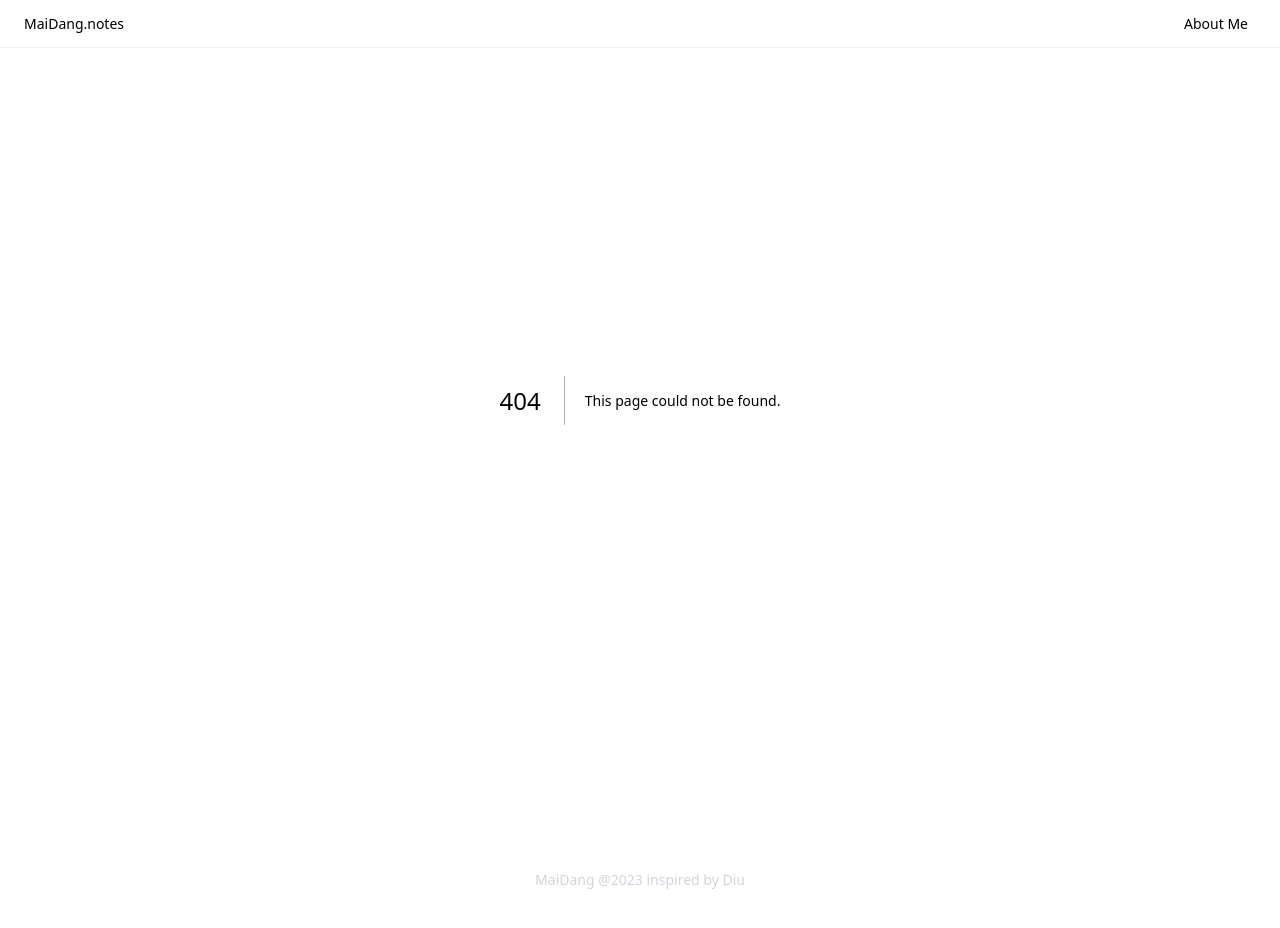
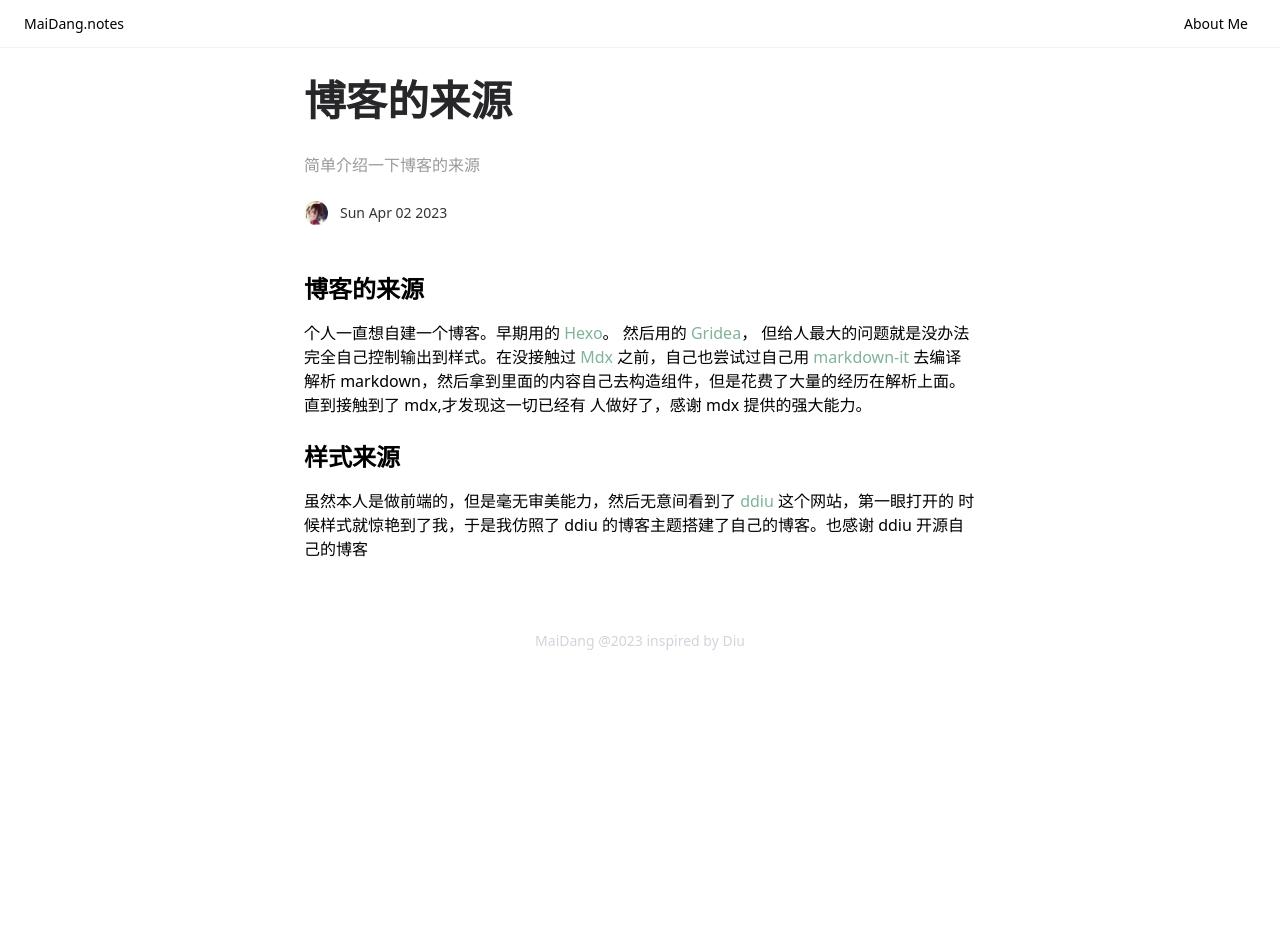
Before and after one commit to Maidang1/website, a Next.js app: page /jian-dan-jie-shao-yi-xia-bo-ke-de-lai-yuan in a window 1280 px wide. Before the commit this address had no page. Shown: the top 928 px of the page. After the commit the page ends 800 px from the top, so only its background shows below. Built offline with nearby package versions, Linux system fonts and the light colour scheme.

Commit message:
更新 「博客来源文章」

```diff
--- a/data/post.ts
+++ b/data/post.ts
@@ -1 +1,12 @@
-export const postsData =[{"title":"zustand 原理介绍","link":"/my-mdx-page","summary":"浅浅的阅读了一下 zustand 的原理，简单总结一下吧"},{"title":"zustand实现原理wo实现","summary":"暂无简介","link":"/zustand-shi-xian-yuan-li-wo-shi-xian"}]
+export const postsData = [
+  {
+    title: "博客的来源",
+    summary: "简单介绍一下博客的来源",
+    link: "/jian-dan-jie-shao-yi-xia-bo-ke-de-lai-yuan",
+  },
+  {
+    title: "zustand 原理介绍",
+    link: "/my-mdx-page",
+    summary: "浅浅的阅读了一下 zustand 的原理，简单总结一下吧",
+  },
+];
--- a/mdx-custom-components/index.tsx
+++ b/mdx-custom-components/index.tsx
@@ -2,3 +2,4 @@ export { H1, H2 } from "./header";
 export { Li } from "./li";
 export { Code } from "./code";
 export { Blockquote } from "./blockquote";
+export { Alink } from "./link";
--- /dev/null
+++ b/mdx-custom-components/link/index.tsx
@@ -0,0 +1,16 @@
+import Link from "next/link";
+import styles from "./styled.module.css";
+
+interface AlinkProps {
+  children: React.ReactElement;
+  href: string;
+}
+
+export const Alink = (props: any) => {
+  const { href, children } = props as AlinkProps;
+  return (
+    <Link href={href} className={styles.link}>
+      {children}
+    </Link>
+  );
+};
--- /dev/null
+++ b/mdx-custom-components/link/styled.module.css
@@ -0,0 +1,6 @@
+.link {
+  @apply text-color-main;
+}
+.link:hover {
+  text-decoration: underline;
+}
--- /dev/null
+++ b/pages/jian-dan-jie-shao-yi-xia-bo-ke-de-lai-yuan.mdx
@@ -0,0 +1,15 @@
+import { PostHeader } from "../components/post-header";
+
+<PostHeader title="博客的来源" summary="简单介绍一下博客的来源" time={1680437497873} />
+
+# 博客的来源
+
+个人一直想自建一个博客。早期用的 [Hexo](https://hexo.io/zh-cn/)。 然后用的 [Gridea](https://gridea.dev/)，
+但给人最大的问题就是没办法完全自己控制输出到样式。在没接触过 [Mdx](https://mdxjs.com/) 之前，自己也尝试过自己用 [markdown-it](https://github.com/markdown-it/markdown-it)
+去编译解析 markdown，然后拿到里面的内容自己去构造组件，但是花费了大量的经历在解析上面。直到接触到了 mdx,才发现这一切已经有
+人做好了，感谢 mdx 提供的强大能力。
+
+# 样式来源
+
+虽然本人是做前端的，但是毫无审美能力，然后无意间看到了 [ddiu](https://ddiu.io/) 这个网站，第一眼打开的
+时候样式就惊艳到了我，于是我仿照了 ddiu 的博客主题搭建了自己的博客。也感谢 ddiu 开源自己的博客
--- a/pages/zustand-shi-xian-yuan-li-wo-shi-xian.mdx
+++ /dev/null
@@ -1,3 +0,0 @@
-import { PostHeader } from "../components/post-header";
-
-<PostHeader title="zustand实现原理wo实现" summary="暂无简介" time={1680437497873} />
--- a/tailwind.config.js
+++ b/tailwind.config.js
@@ -6,7 +6,11 @@ module.exports = {
     "./components/**/*.{js,ts,jsx,tsx}",
   ],
   theme: {
-    extend: {},
+    extend: {
+      colors: {
+        "color-main": "#80b398",
+      },
+    },
   },
   plugins: [],
 };
```
Also changed, not shown: pages/_app.tsx (+9 -1 lines).
